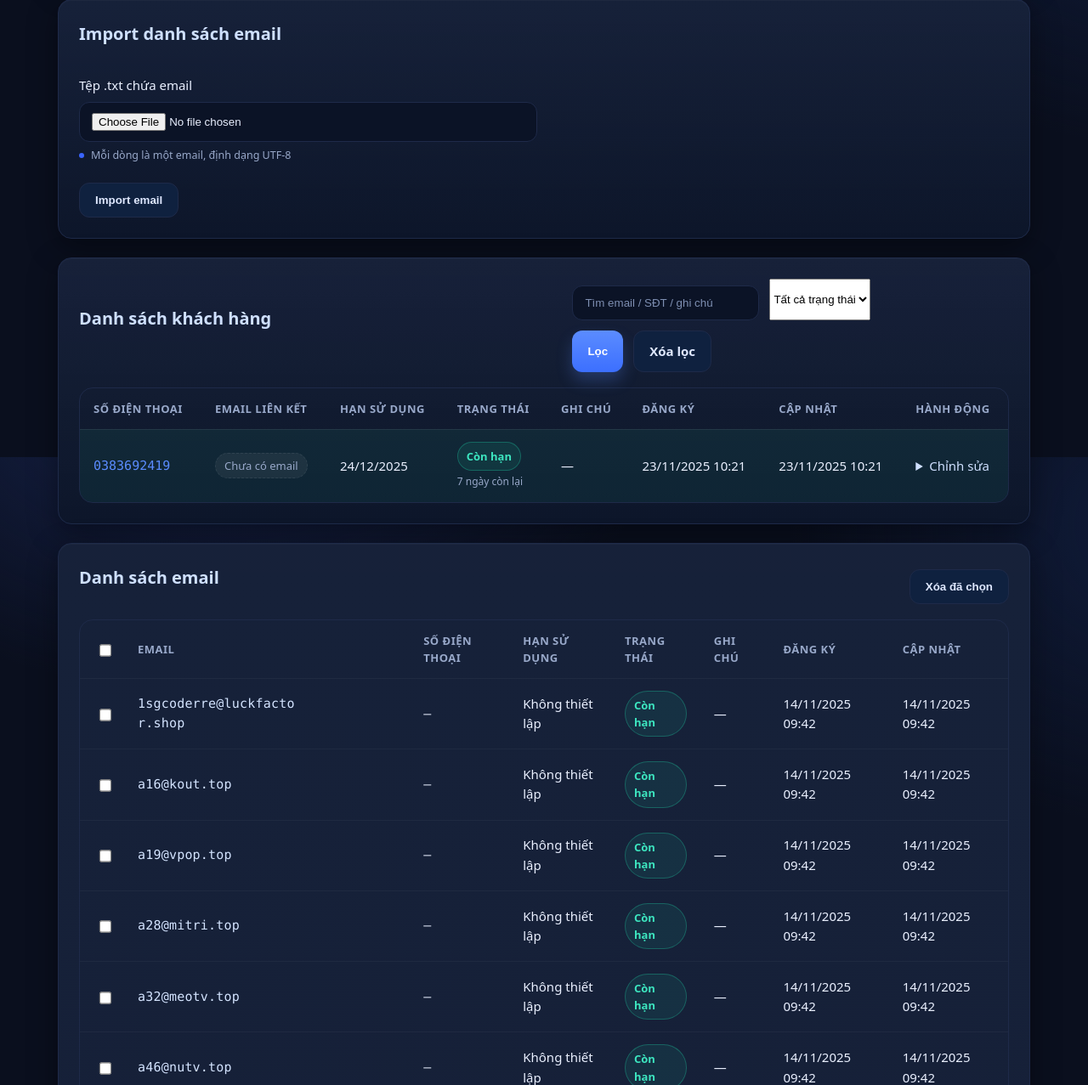
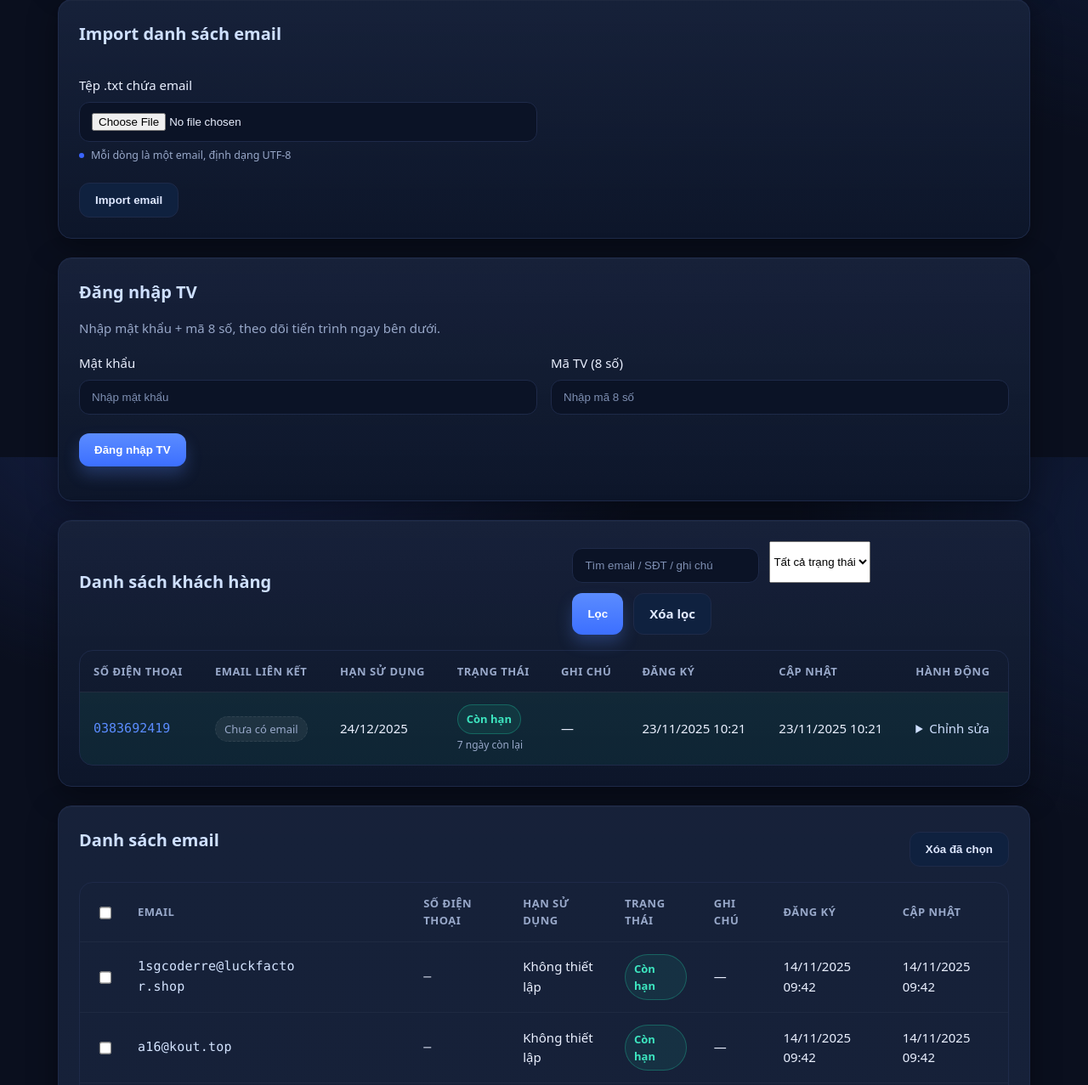
Before and after one commit to tuanminhh03/Get_code_and_family_netflix, a Flask app: page /admin in a window 1280 px wide. Shown: the part 1062-2339 px from the top of the page at 85% size. Run offline with Flask 3, Linux system fonts and the light colour scheme; the visitor is signed in with stand-in values (Sample User, id 1).

Commit message:
Add admin TV login flow with status updates

```diff
--- a/app.py
+++ b/app.py
@@ -13,6 +13,7 @@ from sqlalchemy import func, or_, text
 from sqlalchemy.exc import IntegrityError
 from datetime import datetime, timezone, timedelta, date
 from tuki_persistent import TukiPersistent
+from logintv import login_tv
 import config
 import re
 
@@ -373,6 +374,22 @@ def admin():
         recent_activities=recent_activities,
         next_url=next_url,
     )
+
+
+@app.route('/api/login-tv', methods=['POST'])
+def api_login_tv():
+    if not session.get('is_admin'):
+        return jsonify({"success": False, "message": "Chưa đăng nhập admin."}), 403
+
+    payload = request.get_json(silent=True) or {}
+    password = (payload.get('password') or '').strip()
+    code = (payload.get('code') or '').strip()
+
+    result = login_tv(password=password, code=code)
+    success = bool(result.get("success"))
+    message = result.get("message") or ("Đăng nhập thành công." if success else "Mã sai, vui lòng nhập lại.")
+
+    return jsonify({"success": success, "message": message, "raw": result})
 
 
 @app.route('/admin/activity/<int:customer_id>')
--- a/static/app.js
+++ b/static/app.js
@@ -7,6 +7,9 @@ document.addEventListener('DOMContentLoaded', () => {
   const btnVerify  = document.getElementById('btnVerifyLink');
   const resEl      = document.getElementById('result');
   const form       = document.getElementById('fetchForm');
+  const loginTvForm = document.getElementById('loginTvForm');
+  const loginTvStatus = document.getElementById('loginTvStatus');
+  const btnLoginTv = document.getElementById('btnLoginTv');
   const activityModal = document.getElementById('activityModal');
   const activitySubtitle = document.getElementById('activitySubtitle');
   const activityLogs = document.getElementById('activityLogs');
@@ -346,4 +349,62 @@ document.addEventListener('DOMContentLoaded', () => {
     span.setAttribute('role', 'button');
     span.setAttribute('aria-label', 'Nhấp để sao chép email');
   });
+
+  // === Login TV (admin) ===
+  if (loginTvForm && loginTvStatus) {
+    const setStep = (message, state = 'info') => {
+      const cls = {
+        info: 'alert info',
+        success: 'alert success',
+        warn: 'alert warn',
+        danger: 'alert danger',
+      }[state] || 'alert info';
+      loginTvStatus.innerHTML = `<div class="${cls}">${message}</div>`;
+    };
+
+    const validateCode = (value) => /^\d{8}$/.test((value || '').trim());
+
+    loginTvForm.addEventListener('submit', async (e) => {
+      e.preventDefault();
+      const password = loginTvForm.querySelector('input[name="tv_password"]').value.trim();
+      const code = loginTvForm.querySelector('input[name="tv_code"]').value.trim();
+
+      if (!password) {
+        setStep('Vui lòng nhập mật khẩu.', 'warn');
+        return;
+      }
+      if (!validateCode(code)) {
+        setStep('Mã TV phải đủ 8 số.', 'warn');
+        return;
+      }
+
+      setStep('Đang đăng nhập tài khoản...', 'info');
+      btnLoginTv?.setAttribute('disabled', 'disabled');
+
+      try {
+        const resp = await fetch('/api/login-tv', {
+          method: 'POST',
+          headers: { 'Content-Type': 'application/json' },
+          body: JSON.stringify({ password, code })
+        });
+        const data = await resp.json();
+
+        if (!resp.ok) {
+          setStep(data?.message || 'Không thể đăng nhập TV.', 'danger');
+          return;
+        }
+
+        // Hiển thị tiến trình giả lập
+        setStep('Đăng nhập TV...', 'info');
+        setTimeout(() => {
+          const msg = data?.message || (data?.success ? 'Đăng nhập thành công.' : 'Mã sai, vui lòng nhập lại.');
+          setStep(msg, data?.success ? 'success' : 'warn');
+        }, 400);
+      } catch (err) {
+        setStep('Lỗi khi gọi API đăng nhập TV.', 'danger');
+      } finally {
+        btnLoginTv?.removeAttribute('disabled');
+      }
+    });
+  }
 });
--- a/static/styles.css
+++ b/static/styles.css
@@ -431,6 +431,8 @@ label small::before{
 .tag-success{ color:#6ce5b1; }
 .tag-fail{ color:#ff7b7b; }
 
+.status-steps{ margin-top:16px; }
+
 @keyframes pop{
   from{ transform:scale(.96); opacity:0; }
   to{ transform:scale(1); opacity:1; }
--- a/templates/admin.html
+++ b/templates/admin.html
@@ -120,6 +120,27 @@
         <button type="submit" class="btn-secondary">Import email</button>
       </div>
     </form>
+  </div>
+
+  <div class="card" style="margin-top:22px;">
+    <div class="card-header">
+      <div>
+        <h2>Đăng nhập TV</h2>
+        <p class="subtle" style="margin:4px 0 0;">Nhập mật khẩu + mã 8 số, theo dõi tiến trình ngay bên dưới.</p>
+      </div>
+    </div>
+    <form id="loginTvForm" class="form-grid">
+      <label>Mật khẩu
+        <input name="tv_password" type="password" placeholder="Nhập mật khẩu" required>
+      </label>
+      <label>Mã TV (8 số)
+        <input name="tv_code" inputmode="numeric" maxlength="8" pattern="\d{8}" placeholder="Nhập mã 8 số" required>
+      </label>
+      <div class="actions">
+        <button type="submit" class="btn-primary" id="btnLoginTv">Đăng nhập TV</button>
+      </div>
+    </form>
+    <div id="loginTvStatus" class="status-steps"></div>
   </div>
 
   {% with messages = get_flashed_messages(with_categories=True) %}
```
Also changed, not shown: logintv.py (added, +85 -0 lines).
